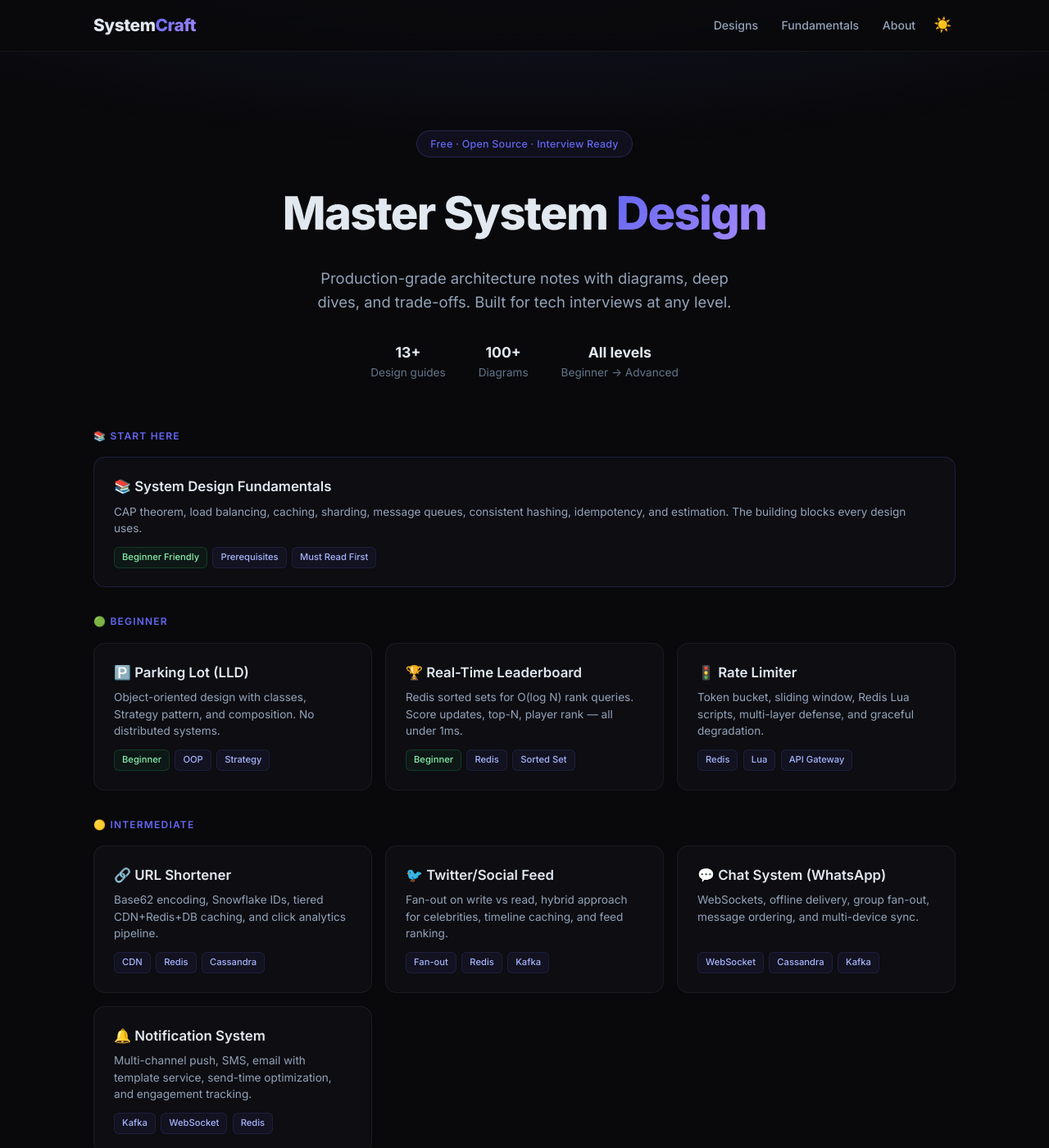
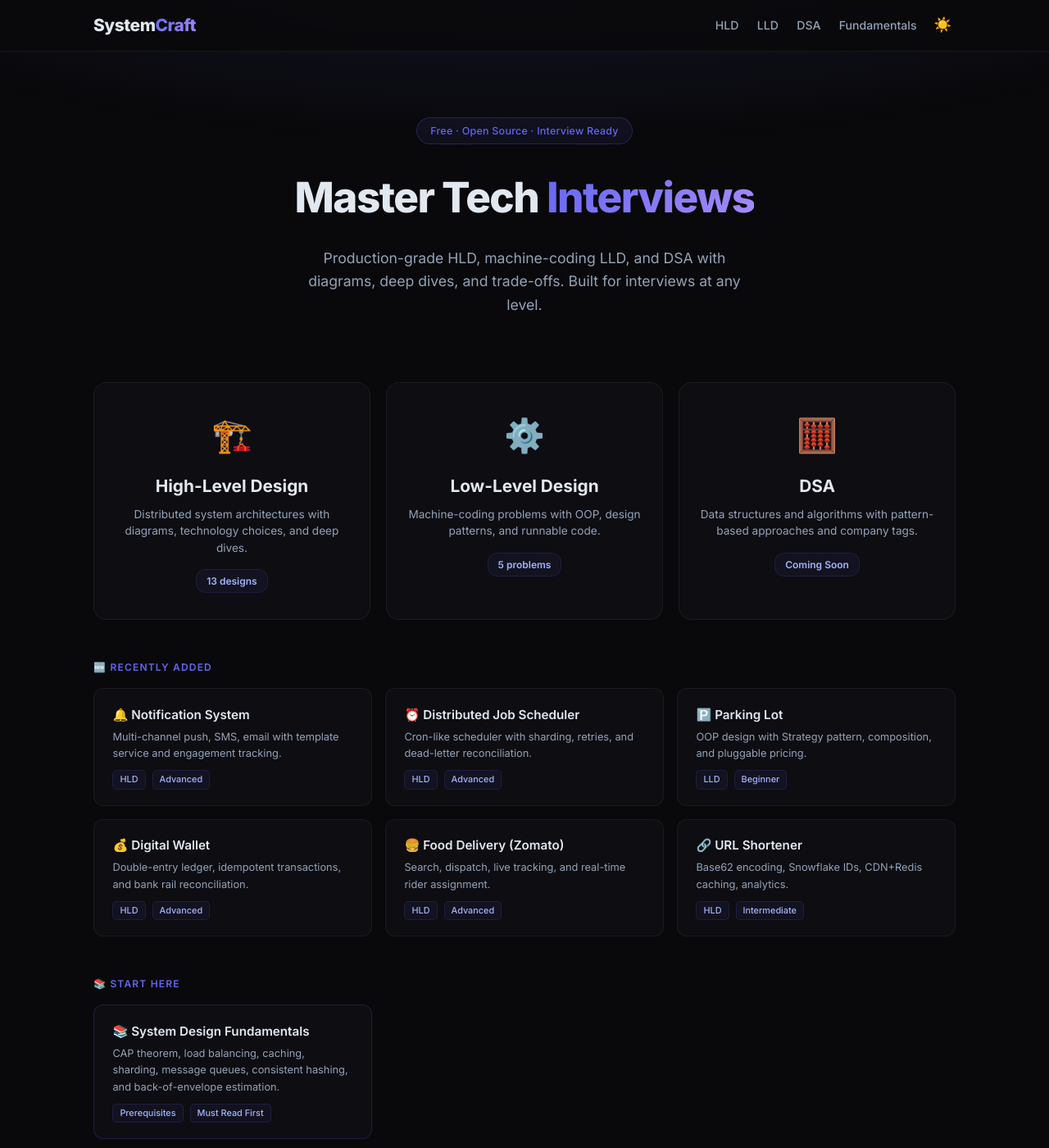
Before and after one commit to iluzn/HLD-Designs, a Jekyll site: the page built from index.html, in a window 1280 px wide and 1400 px high. Shown: the whole window at 82% size. Built offline with Jekyll 4.4.1, drawn with Linux system fonts in a browser that asks for light colours; some of the changed text lies outside the part shown.

Commit message:
feat: restructure site with 3 pillars (HLD, LLD, DSA) + new homepage layout + listing pages

```diff
--- a/index.html
+++ b/index.html
@@ -1,7 +1,7 @@
 ---
 layout: none
-title: "SystemCraft — High-Level System Design for Tech Interviews"
-description: "Free HLD system design notes covering notification systems, job schedulers, URL shorteners, digital wallets, and food delivery platforms."
+title: "SystemCraft — System Design, LLD & DSA for Tech Interviews"
+description: "Free interview prep: HLD system design, LLD machine coding, and DSA problems with diagrams, deep dives, and trade-offs."
 ---
 <!DOCTYPE html>
 <html lang="en" data-theme="dark">
@@ -9,11 +9,11 @@ description: "Free HLD system design notes covering notification systems, job sc
     <meta charset="UTF-8">
     <script>(function(){var t=localStorage.getItem('theme')||'dark';document.documentElement.setAttribute('data-theme',t);})()</script>
     <meta name="viewport" content="width=device-width, initial-scale=1.0">
-    <title>SystemCraft — System Design for Tech Interviews</title>
-    <meta name="description" content="Free high-level system design notes. Notification systems, job schedulers, URL shorteners, digital wallets, food delivery and more.">
-    <meta name="keywords" content="system design, HLD, high level design, interview, distributed systems, architecture">
-    <meta property="og:title" content="SystemCraft — System Design for Tech Interviews">
-    <meta property="og:description" content="Free HLD notes for tech interview prep. Real architectures, deep dives, trade-offs.">
+    <title>SystemCraft — System Design, LLD & DSA for Tech Interviews</title>
+    <meta name="description" content="Free interview prep: HLD system design, LLD machine coding, and DSA problems. Diagrams, deep dives, trade-offs.">
+    <meta name="keywords" content="system design, HLD, LLD, DSA, machine coding, interview, distributed systems, architecture">
+    <meta property="og:title" content="SystemCraft — System Design, LLD & DSA for Tech Interviews">
+    <meta property="og:description" content="Free interview prep covering HLD, LLD, and DSA with real architectures and trade-offs.">
     <meta property="og:url" content="https://systemcraft.in">
     <meta property="og:type" content="website">
     <link rel="icon" href="/favicon.svg" type="image/svg+xml">
@@ -23,12 +23,14 @@ description: "Free HLD system design notes covering notification systems, job sc
     <link href="https://fonts.googleapis.com/css2?family=Inter:wght@400;500;600;700;800&display=swap" rel="stylesheet">
     <style>
         * { margin: 0; padding: 0; box-sizing: border-box; }
+        html { overflow-x: hidden; }
         body {
             font-family: 'Inter', -apple-system, BlinkMacSystemFont, sans-serif;
             background: var(--bg, #09090b);
             color: var(--text, #e2e8f0);
             line-height: 1.6;
             min-height: 100vh;
+            overflow-x: hidden;
             transition: background 0.3s, color 0.3s;
         }
 
@@ -65,90 +65,69 @@ description: "Free HLD system design notes covering notification systems, job sc
             max-width: 1100px; margin: 0 auto; padding: 0 1.5rem;
             display: flex; justify-content: space-between; align-items: center;
         }
-        .logo { font-size: 1.3rem; font-weight: 800; color: var(--text); text-decoration: none; letter-spacing: -0.02em; }
+        .logo { font-size: 1.3rem; font-weight: 800; color: var(--text); text-decoration: none; letter-spacing: -0.02em; white-space: nowrap; }
         .logo span { background: linear-gradient(135deg, var(--accent), #a78bfa); -webkit-background-clip: text; -webkit-text-fill-color: transparent; }
-        nav a { color: var(--text-muted); text-decoration: none; margin-left: 1.5rem; font-size: 0.88rem; font-weight: 500; transition: color 0.2s; }
+        nav { display: flex; align-items: center; gap: 0.2rem; flex-wrap: nowrap; }
+        nav a { color: var(--text-muted); text-decoration: none; margin-left: 1.2rem; font-size: 0.88rem; font-weight: 500; transition: color 0.2s; }
         nav a:hover { color: var(--text); }
+        nav a.active { color: var(--accent); }
 
-        /* Hero */
         .hero {
             position: relative; z-index: 1;
             max-width: 1100px; margin: 0 auto;
-            padding: 6rem 1.5rem 3.5rem; text-align: center;
+            padding: 5rem 1.5rem 3rem; text-align: center;
         }
-        .hero h1 {
-            font-size: 3.5rem; font-weight: 800; letter-spacing: -0.03em;
-            color: var(--text);
-            margin-bottom: 1.2rem;
+        .hero h1 { font-size: 3.2rem; font-weight: 800; letter-spacing: -0.03em; color: var(--text); margin-bottom: 1.2rem; }
+        .hero h1 em { font-style: normal; background: linear-gradient(135deg, var(--accent), #a78bfa); -webkit-background-clip: text; -webkit-text-fill-color: transparent; }
+        .hero p { color: var(--text-muted); font-size: 1.1rem; max-width: 550px; margin: 0 auto 2rem; }
+        .badge { display: inline-block; background: rgba(99,102,241,0.08); border: 1px solid rgba(99,102,241,0.25); color: var(--accent); padding: 0.35rem 1rem; border-radius: 20px; font-size: 0.78rem; font-weight: 500; margin-bottom: 1.5rem; letter-spacing: 0.02em; }
+
+        /* Three pillars */
+        .pillars {
+            position: relative; z-index: 1;
+            max-width: 1100px; margin: 0 auto;
+            padding: 0 1.5rem 3rem;
+            display: grid; grid-template-columns: repeat(3, 1fr); gap: 1.2rem;
         }
-        .hero h1 em {
-            font-style: normal;
-            background: linear-gradient(135deg, var(--accent), #a78bfa);
-            -webkit-background-clip: text; -webkit-text-fill-color: transparent;
+        .pillar {
+            background: var(--card-bg); border: 1px solid var(--border);
+            border-radius: 16px; padding: 2rem 1.5rem; text-align: center;
+            text-decoration: none; color: var(--text);
+            transition: border-color 0.3s, transform 0.2s, box-shadow 0.3s;
+            display: flex; flex-direction: column; align-items: center;
         }
-        .hero p { color: var(--text-muted); font-size: 1.15rem; max-width: 550px; margin: 0 auto 2rem; }
-        .badge {
-            display: inline-block;
-            background: rgba(99,102,241,0.08); border: 1px solid rgba(99,102,241,0.25);
-            color: var(--accent); padding: 0.35rem 1rem; border-radius: 20px;
-            font-size: 0.78rem; font-weight: 500; margin-bottom: 1.5rem;
-            letter-spacing: 0.02em;
-        }
-        .hero-stats { display: flex; justify-content: center; gap: 2.5rem; margin-top: 1rem; color: var(--text-dim); font-size: 0.85rem; }
-        .hero-stats strong { color: var(--text); font-size: 1.1rem; display: block; }
+        .pillar:hover { border-color: rgba(99,102,241,0.5); transform: translateY(-4px); box-shadow: 0 16px 48px rgba(99,102,241,0.1); }
+        .pillar-icon { font-size: 2.5rem; margin-bottom: 0.8rem; }
+        .pillar h2 { font-size: 1.3rem; font-weight: 700; margin-bottom: 0.5rem; }
+        .pillar p { color: var(--text-muted); font-size: 0.85rem; margin-bottom: 1rem; line-height: 1.5; }
+        .pillar .count { background: var(--tag-bg); border: 1px solid var(--tag-border); color: var(--accent-light); padding: 4px 12px; border-radius: 12px; font-size: 0.75rem; font-weight: 600; }
 
-        /* Section titles */
+        /* Recent section */
         .section-label {
             max-width: 1100px; margin: 0 auto; padding: 0 1.5rem;
             font-size: 0.75rem; font-weight: 600; color: var(--accent);
             text-transform: uppercase; letter-spacing: 0.1em;
             margin-bottom: 1rem; position: relative; z-index: 1;
         }
-
-        /* Grid */
-        .designs {
+        .recent-list {
             position: relative; z-index: 1;
             max-width: 1100px; margin: 0 auto;
-            padding: 0 1.5rem 2rem;
-            display: grid; grid-template-columns: repeat(auto-fill, minmax(320px, 1fr));
-            gap: 1rem;
+            padding: 0 1.5rem 3rem;
+            display: grid; grid-template-columns: repeat(auto-fill, minmax(300px, 1fr)); gap: 1rem;
         }
-        .card {
-            background: var(--card-bg);
-            border: 1px solid var(--border);
-            border-radius: 14px; padding: 1.4rem 1.5rem;
+        .recent-card {
+            background: var(--card-bg); border: 1px solid var(--border);
+            border-radius: 12px; padding: 1.2rem 1.4rem;
             text-decoration: none; color: var(--text);
-            transition: border-color 0.3s, transform 0.2s, box-shadow 0.3s;
+            transition: border-color 0.3s, transform 0.2s;
             display: flex; flex-direction: column;
-            position: relative; overflow: hidden;
         }
-        .card::before {
-            content: ''; position: absolute; top: 0; left: 0; right: 0; height: 1px;
-            background: linear-gradient(90deg, transparent, rgba(99,102,241,0.3), transparent);
-            opacity: 0; transition: opacity 0.3s;
-        }
-        .card:hover { border-color: rgba(99,102,241,0.4); transform: translateY(-3px); box-shadow: 0 12px 40px rgba(99,102,241,0.08); }
-        .card:hover::before { opacity: 1; }
-        .card:hover::after { opacity: 1; }
-        .card::after {
-            content: '→'; position: absolute; right: 1.2rem; top: 50%;
-            transform: translateY(-50%) translateX(-5px);
-            color: var(--accent); font-size: 1.2rem; opacity: 0;
-            transition: opacity 0.2s, transform 0.2s;
-        }
-        .card:hover::after { opacity: 0.7; transform: translateY(-50%) translateX(0); }
-        .card h3 { font-size: 1.05rem; font-weight: 600; color: var(--text); margin-bottom: 0.4rem; }
-        .card p { color: var(--text-muted); font-size: 0.85rem; flex-grow: 1; margin-bottom: 0.8rem; line-height: 1.5; }
-        .tags { display: flex; flex-wrap: wrap; gap: 0.4rem; }
-        .tag {
-            background: var(--tag-bg); border: 1px solid var(--tag-border);
-            color: var(--accent-light); padding: 3px 9px; border-radius: 6px;
-            font-size: 0.7rem; font-weight: 500;
-        }
-        .tag-beginner { background: rgba(34,197,94,0.06); border-color: rgba(34,197,94,0.2); color: #86efac; }
-        .tag-advanced { background: rgba(239,68,68,0.06); border-color: rgba(239,68,68,0.2); color: #fca5a5; }
+        .recent-card:hover { border-color: rgba(99,102,241,0.4); transform: translateY(-2px); }
+        .recent-card h3 { font-size: 0.95rem; font-weight: 600; margin-bottom: 0.3rem; }
+        .recent-card p { color: var(--text-muted); font-size: 0.8rem; flex-grow: 1; }
+        .recent-card .meta { display: flex; gap: 0.5rem; margin-top: 0.6rem; }
+        .recent-card .tag { background: var(--tag-bg); border: 1px solid var(--tag-border); color: var(--accent-light); padding: 2px 8px; border-radius: 5px; font-size: 0.68rem; font-weight: 500; }
 
-        /* Footer */
         footer {
             position: relative; z-index: 1;
             border-top: 1px solid var(--border);
@@ -161,12 +140,10 @@ description: "Free HLD system design notes covering notification systems, job sc
 
         @media (max-width: 768px) {
             .hero h1 { font-size: 2rem; }
-            .hero { padding: 3.5rem 1.5rem 2rem; }
-            .designs { grid-template-columns: 1fr; }
-            .header-inner { padding: 0 1rem; }
-            nav a { margin-left: 0.5rem; font-size: 0.75rem; }
-            .hero-stats { gap: 1.2rem; font-size: 0.78rem; }
-            .hero-stats strong { font-size: 0.95rem; }
+            .hero { padding: 3rem 1.5rem 2rem; }
+            .pillars { grid-template-columns: 1fr; gap: 1rem; }
+            .recent-list { grid-template-columns: 1fr; }
+            nav a { margin-left: 0.5rem; font-size: 0.78rem; }
             #theme-btn { padding: 0.3rem 0.5rem; font-size: 0.85rem; }
         }
     </style>
@@ -179,9 +156,10 @@ description: "Free HLD system design notes covering notification systems, job sc
         <div class="header-inner">
             <a href="/" class="logo">System<span>Craft</span></a>
             <nav>
-                <a href="/">Designs</a>
+                <a href="/hld">HLD</a>
+                <a href="/lld">LLD</a>
+                <a href="/dsa">DSA</a>
                 <a href="/concepts">Fundamentals</a>
-                <a href="/about">About</a>
                 <button id="theme-btn" title="Switch to light mode" style="background:none;border:none;color:var(--text-muted);cursor:pointer;font-size:1.1rem;padding:0.3rem;margin-left:0.8rem;line-height:1;border-radius:50%;transition:color 0.2s;">🌙</button>
             </nav>
         </div>
@@ -189,90 +167,74 @@ description: "Free HLD system design notes covering notification systems, job sc
 
     <section class="hero">
         <div class="badge">Free &middot; Open Source &middot; Interview Ready</div>
-        <h1>Master System <em>Design</em></h1>
-        <p>Production-grade architecture notes with diagrams, deep dives, and trade-offs. Built for tech interviews at any level.</p>
-        <div class="hero-stats">
-            <div><strong>13+</strong>Design guides</div>
-            <div><strong>100+</strong>Diagrams</div>
-            <div><strong>All levels</strong>Beginner → Advanced</div>
-        </div>
+        <h1>Master Tech <em>Interviews</em></h1>
+        <p>Production-grade HLD, machine-coding LLD, and DSA with diagrams, deep dives, and trade-offs. Built for interviews at any level.</p>
     </section>
 
-    <div class="section-label">📚 Start Here</div>
-    <div class="designs">
-        <a class="card" href="/concepts" style="grid-column: 1 / -1; border-color: rgba(99,102,241,0.2);">
-            <h3>📚 System Design Fundamentals</h3>
-            <p>CAP theorem, load balancing, caching, sharding, message queues, consistent hashing, idempotency, and estimation. The building blocks every design uses.</p>
-            <div class="tags">
-                <span class="tag tag-beginner">Beginner Friendly</span><span class="tag">Prerequisites</span><span class="tag">Must Read First</span>
-            </div>
+    <!-- Three pillar cards -->
+    <div class="pillars">
+        <a class="pillar" href="/hld">
+            <div class="pillar-icon">🏗️</div>
+            <h2>High-Level Design</h2>
+            <p>Distributed system architectures with diagrams, technology choices, and deep dives.</p>
+            <span class="count">13 designs</span>
+        </a>
+        <a class="pillar" href="/lld">
+            <div class="pillar-icon">⚙️</div>
+            <h2>Low-Level Design</h2>
+            <p>Machine-coding problems with OOP, design patterns, and runnable code.</p>
+            <span class="count">5 problems</span>
+        </a>
+        <a class="pillar" href="/dsa">
+            <div class="pillar-icon">🧮</div>
+            <h2>DSA</h2>
+            <p>Data structures and algorithms with pattern-based approaches and company tags.</p>
+            <span class="count">Coming Soon</span>
         </a>
     </div>
 
-    <div class="section-label">🟢 Beginner</div>
-    <div class="designs">
-        <a class="card" href="/ParkingLot">
-            <h3>🅿️ Parking Lot (LLD)</h3>
-            <p>Object-oriented design with classes, Strategy pattern, and composition. No distributed systems.</p>
-            <div class="tags"><span class="tag tag-beginner">Beginner</span><span class="tag">OOP</span><span class="tag">Strategy</span></div>
+    <!-- Recent additions -->
+    <div class="section-label">🆕 Recently Added</div>
+    <div class="recent-list">
+        <a class="recent-card" href="/NotificationSystem">
+            <h3>🔔 Notification System</h3>
+            <p>Multi-channel push, SMS, email with template service and engagement tracking.</p>
+            <div class="meta"><span class="tag">HLD</span><span class="tag">Advanced</span></div>
         </a>
-        <a class="card" href="/Leaderboard">
-            <h3>🏆 Real-Time Leaderboard</h3>
-            <p>Redis sorted sets for O(log N) rank queries. Score updates, top-N, player rank — all under 1ms.</p>
-            <div class="tags"><span class="tag tag-beginner">Beginner</span><span class="tag">Redis</span><span class="tag">Sorted Set</span></div>
+        <a class="recent-card" href="/JobScheduler">
+            <h3>⏰ Distributed Job Scheduler</h3>
+            <p>Cron-like scheduler with sharding, retries, and dead-letter reconciliation.</p>
+            <div class="meta"><span class="tag">HLD</span><span class="tag">Advanced</span></div>
         </a>
-        <a class="card" href="/RateLimiter">
-            <h3>🚦 Rate Limiter</h3>
-            <p>Token bucket, sliding window, Redis Lua scripts, multi-layer defense, and graceful degradation.</p>
-            <div class="tags"><span class="tag">Redis</span><span class="tag">Lua</span><span class="tag">API Gateway</span></div>
+        <a class="recent-card" href="/ParkingLot">
+            <h3>🅿️ Parking Lot</h3>
+            <p>OOP design with Strategy pattern, composition, and pluggable pricing.</p>
+            <div class="meta"><span class="tag">LLD</span><span class="tag">Beginner</span></div>
+        </a>
+        <a class="recent-card" href="/DigitalWallet">
+            <h3>💰 Digital Wallet</h3>
+            <p>Double-entry ledger, idempotent transactions, and bank rail reconciliation.</p>
+            <div class="meta"><span class="tag">HLD</span><span class="tag">Advanced</span></div>
+        </a>
+        <a class="recent-card" href="/Zomato">
+            <h3>🍔 Food Delivery (Zomato)</h3>
+            <p>Search, dispatch, live tracking, and real-time rider assignment.</p>
+            <div class="meta"><span class="tag">HLD</span><span class="tag">Advanced</span></div>
+        </a>
+        <a class="recent-card" href="/URLShortner">
+            <h3>🔗 URL Shortener</h3>
+            <p>Base62 encoding, Snowflake IDs, CDN+Redis caching, analytics.</p>
+            <div class="meta"><span class="tag">HLD</span><span class="tag">Intermediate</span></div>
         </a>
     </div>
 
-    <div class="section-label">🟡 Intermediate</div>
-    <div class="designs">
-        <a class="card" href="/URLShortner">
-            <h3>🔗 URL Shortener</h3>
-            <p>Base62 encoding, Snowflake IDs, tiered CDN+Redis+DB caching, and click analytics pipeline.</p>
-            <div class="tags"><span class="tag">CDN</span><span class="tag">Redis</span><span class="tag">Cassandra</span></div>
-        </a>
-        <a class="card" href="/TwitterFeed">
-            <h3>🐦 Twitter/Social Feed</h3>
-            <p>Fan-out on write vs read, hybrid approach for celebrities, timeline caching, and feed ranking.</p>
-            <div class="tags"><span class="tag">Fan-out</span><span class="tag">Redis</span><span class="tag">Kafka</span></div>
-        </a>
-        <a class="card" href="/ChatSystem">
-            <h3>💬 Chat System (WhatsApp)</h3>
-            <p>WebSockets, offline delivery, group fan-out, message ordering, and multi-device sync.</p>
-            <div class="tags"><span class="tag">WebSocket</span><span class="tag">Cassandra</span><span class="tag">Kafka</span></div>
-        </a>
-        <a class="card" href="/NotificationSystem">
-            <h3>🔔 Notification System</h3>
-            <p>Multi-channel push, SMS, email with template service, send-time optimization, and engagement tracking.</p>
-            <div class="tags"><span class="tag">Kafka</span><span class="tag">WebSocket</span><span class="tag">Redis</span></div>
-        </a>
-    </div>
-
-    <div class="section-label">🔴 Advanced</div>
-    <div class="designs">
-        <a class="card" href="/JobScheduler">
-            <h3>⏰ Distributed Job Scheduler</h3>
-            <p>Cron-like scheduler with DAG dependencies, sharded execution, retries, and dead-letter reconciliation.</p>
-            <div class="tags"><span class="tag tag-advanced">Advanced</span><span class="tag">Cassandra</span><span class="tag">Kafka</span></div>
-        </a>
-        <a class="card" href="/DelayedTriggerService">
-            <h3>⏱️ Delayed Trigger Service</h3>
-            <p>Two-tier SQS + Cassandra with timing wheel, sweeper, dispatchers, and circuit breakers.</p>
-            <div class="tags"><span class="tag tag-advanced">Advanced</span><span class="tag">SQS</span><span class="tag">Timing Wheel</span></div>
-        </a>
-        <a class="card" href="/DigitalWallet">
-            <h3>💰 Digital Wallet (PhonePe)</h3>
-            <p>Double-entry ledger, idempotent transactions, async bank rails, and reconciliation.</p>
-            <div class="tags"><span class="tag tag-advanced">Advanced</span><span class="tag">Postgres</span><span class="tag">Kafka</span></div>
-        </a>
-        <a class="card" href="/Zomato">
-            <h3>🍔 Food Delivery (Zomato)</h3>
-            <p>Restaurant search, live rider tracking, dispatch matching, and real-time WebSocket updates.</p>
-            <div class="tags"><span class="tag tag-advanced">Advanced</span><span class="tag">Elasticsearch</span><span class="tag">Redis Geo</span></div>
+    <!-- Start here -->
+    <div class="section-label">📚 Start Here</div>
+    <div class="recent-list">
+        <a class="recent-card" href="/concepts" style="border-color: rgba(99,102,241,0.2);">
+            <h3>📚 System Design Fundamentals</h3>
+            <p>CAP theorem, load balancing, caching, sharding, message queues, consistent hashing, and back-of-envelope estimation.</p>
+            <div class="meta"><span class="tag">Prerequisites</span><span class="tag">Must Read First</span></div>
         </a>
     </div>
 
--- /dev/null
+++ b/pages/hld.md
@@ -0,0 +1,42 @@
+---
+layout: default
+title: "High-Level Design Problems"
+description: "System design interview problems with diagrams, technology choices, deep dives, and trade-offs."
+permalink: /hld
+---
+
+# High-Level Design Problems
+
+System design interview problems covering distributed architectures, databases, caching, messaging, and real-time systems. Each design includes diagrams, technology choices, deep dives, and trade-offs.
+
+---
+
+## 🟢 Beginner
+
+| # | Problem | Key Topics |
+|---|---|---|
+| 1 | [🅿️ Parking Lot (LLD/HLD hybrid)](/ParkingLot) | OOP, Strategy pattern, composition |
+| 2 | [🏆 Real-Time Leaderboard](/Leaderboard) | Redis sorted sets, top-N queries |
+| 3 | [🚦 Rate Limiter](/RateLimiter) | Token bucket, sliding window, Redis Lua |
+
+## 🟡 Intermediate
+
+| # | Problem | Key Topics |
+|---|---|---|
+| 4 | [🔗 URL Shortener](/URLShortner) | Base62, Snowflake ID, CDN caching, analytics |
+| 5 | [🐦 Twitter / Social Feed](/TwitterFeed) | Fan-out on write vs read, timeline caching |
+| 6 | [💬 Chat System (WhatsApp)](/ChatSystem) | WebSocket, offline delivery, Cassandra |
+| 7 | [🔔 Notification System](/NotificationSystem) | Multi-channel, Kafka, template service, engagement |
+
+## 🔴 Advanced
+
+| # | Problem | Key Topics |
+|---|---|---|
+| 8 | [⏰ Distributed Job Scheduler](/JobScheduler) | Redis ZSET, leader election, retries, DLQ |
+| 9 | [⏱️ Delayed Trigger Service](/DelayedTriggerService) | SQS + Cassandra, timing wheel, circuit breaker |
+| 10 | [💰 Digital Wallet (PhonePe)](/DigitalWallet) | Double-entry ledger, idempotency, reconciliation |
+| 11 | [🍔 Food Delivery (Zomato)](/Zomato) | Elasticsearch, Redis Geo, dispatch, live tracking |
+
+---
+
+*More designs coming every week. [Request one on GitHub →](https://github.com/iluzn/HLD-Designs/issues)*
```
Also changed, not shown: other parts of index.html (+0 -2 lines), pages/dsa.md (added, +41 -0 lines), pages/lld.md (added, +40 -0 lines).
